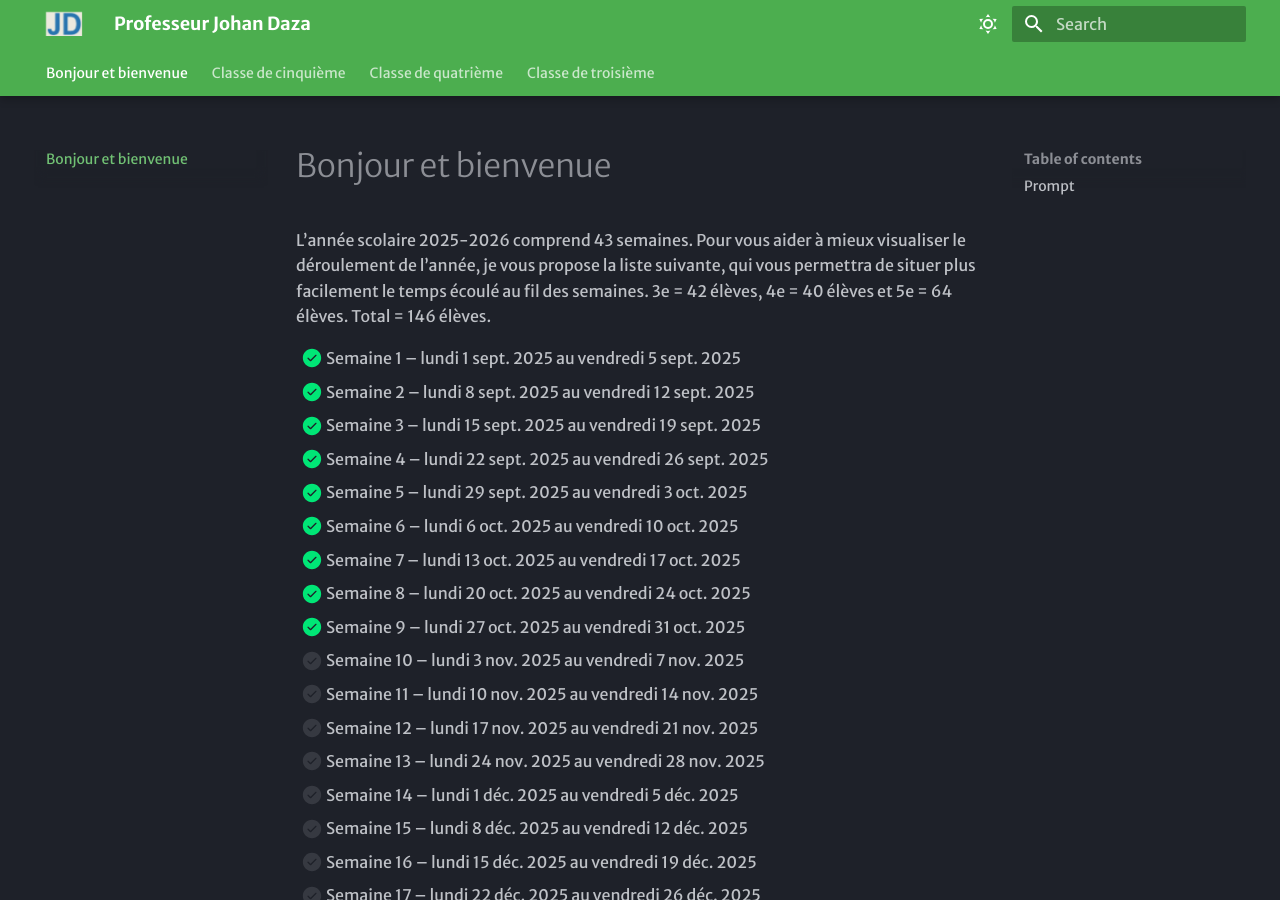
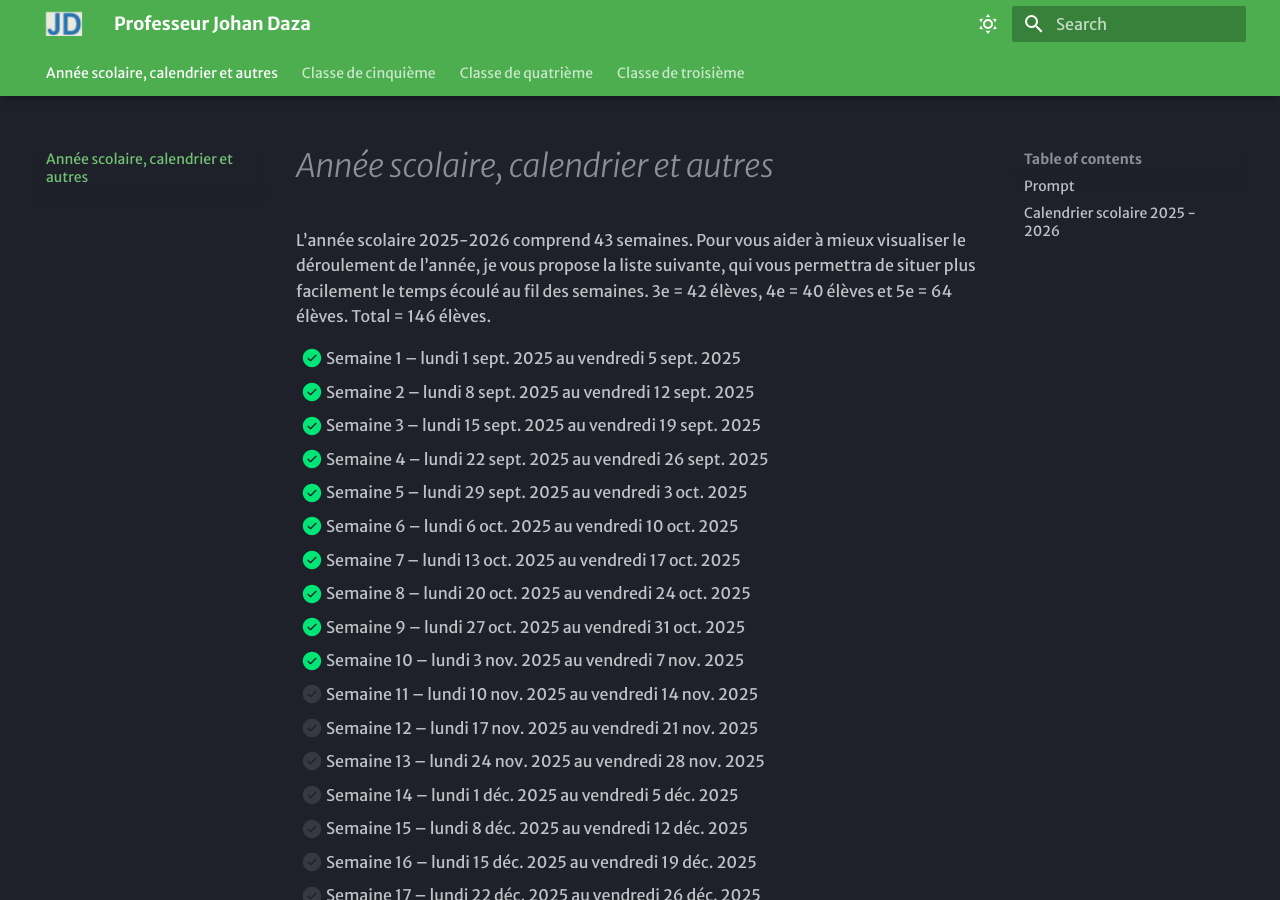
Before and after one commit to prof-johan-daza/general, an MkDocs documentation site: the page built from docs/index.md, in a window 1280 px wide and 900 px high. Built offline with MkDocs 1.6.1 and Material for MkDocs 9.7.7, drawn with Linux system fonts in a browser that asks for light colours; some web fonts are replaced; some of the changed text lies outside the part shown.

```diff
--- a/docs/index.md
+++ b/docs/index.md
@@ -1,4 +1,4 @@
-# Bonjour et bienvenue
+# *Année scolaire, calendrier et autres*
 
 L’année scolaire 2025-2026 comprend 43 semaines. Pour vous aider à mieux visualiser le déroulement de l’année, je vous propose la liste suivante, qui vous permettra de situer plus facilement le temps écoulé au fil des semaines. 3e = 42 élèves, 4e = 40 élèves et 5e = 64 élèves. Total = 146 élèves.
 
@@ -11,7 +11,7 @@
 - [x] Semaine 7 – lundi 13 oct. 2025 au vendredi 17 oct. 2025
 - [x] Semaine 8 – lundi 20 oct. 2025 au vendredi 24 oct. 2025
 - [x] Semaine 9 – lundi 27 oct. 2025 au vendredi 31 oct. 2025
-- [ ] Semaine 10 – lundi 3 nov. 2025 au vendredi 7 nov. 2025
+- [x] Semaine 10 – lundi 3 nov. 2025 au vendredi 7 nov. 2025
 - [ ] Semaine 11 – lundi 10 nov. 2025 au vendredi 14 nov. 2025
 - [ ] Semaine 12 – lundi 17 nov. 2025 au vendredi 21 nov. 2025
 - [ ] Semaine 13 – lundi 24 nov. 2025 au vendredi 28 nov. 2025
@@ -52,6 +52,8 @@
 - Crée 5 questions de type QCM sur le thème. Chaque question doit proposer 5 réponses possibles (A, B, C, D, E), dont une seule est correcte.
 Indique clairement la bonne réponse pour chaque question (par exemple : “Réponse correcte : C)”).
 
+## Calendrier scolaire 2025 - 2026
+
 !!! bug "**Calendrier scolaire 2025 - 2026**"
 
     [Cliquez ici pour télécharger le document](https://prof-johan-daza.github.io/general/Disque/C.pdf)
```
